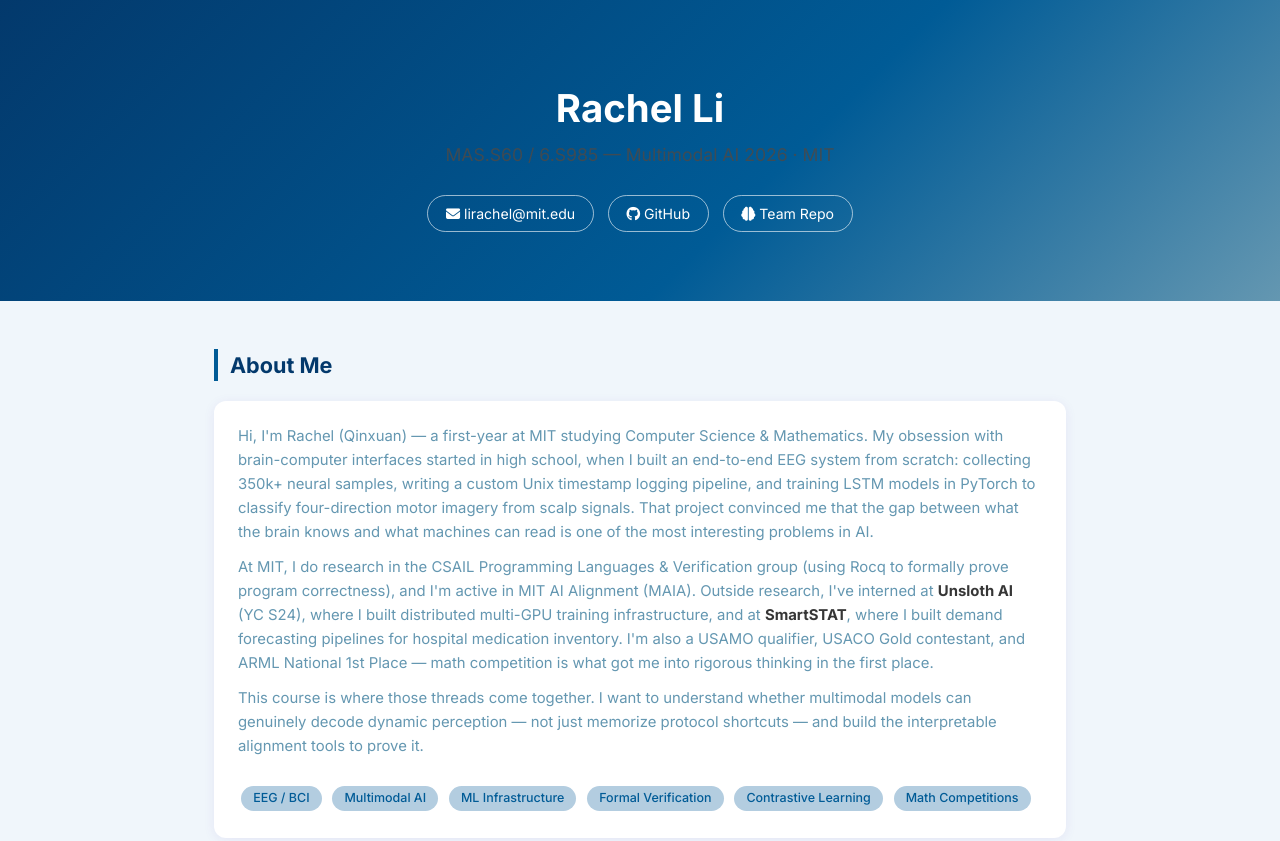
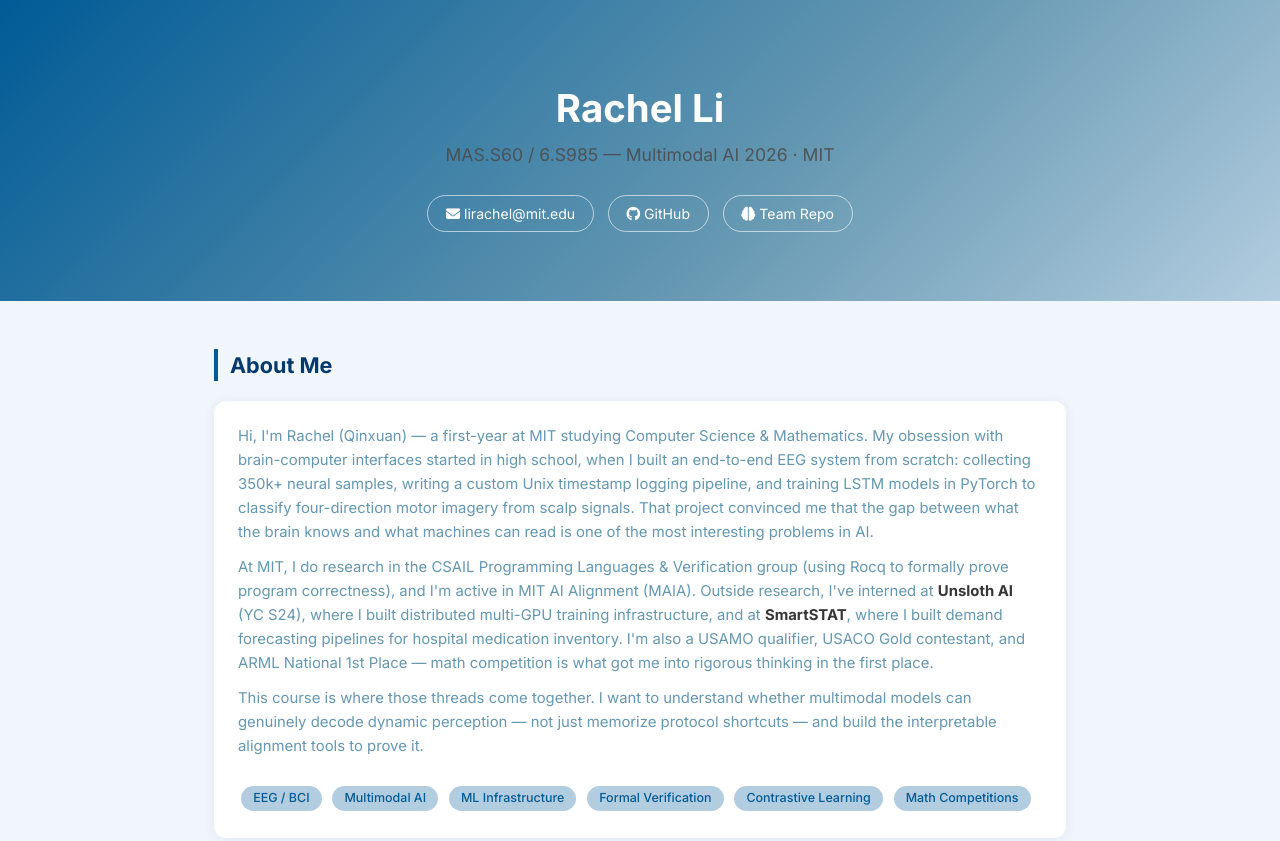
Before and after one commit to hnxnq7/mmai, a plain HTML site: page index.html in a window 1280 px wide. Shown: the top 841 px of the page. Drawn offline with nearby package versions, Linux system fonts and the light colour scheme.

Commit message:
Update banner color and About Me

```diff
--- a/index.html
+++ b/index.html
@@ -21,7 +21,7 @@
 
     /* HERO */
     .hero-custom {
-      background: linear-gradient(135deg, #03396c 0%, #005b96 60%, #6497b1 100%);
+      background: linear-gradient(135deg, #005b96 0%, #6497b1 60%, #b3cde0 100%);
       padding: 5rem 2rem 4rem;
       text-align: center;
       color: white;
```
